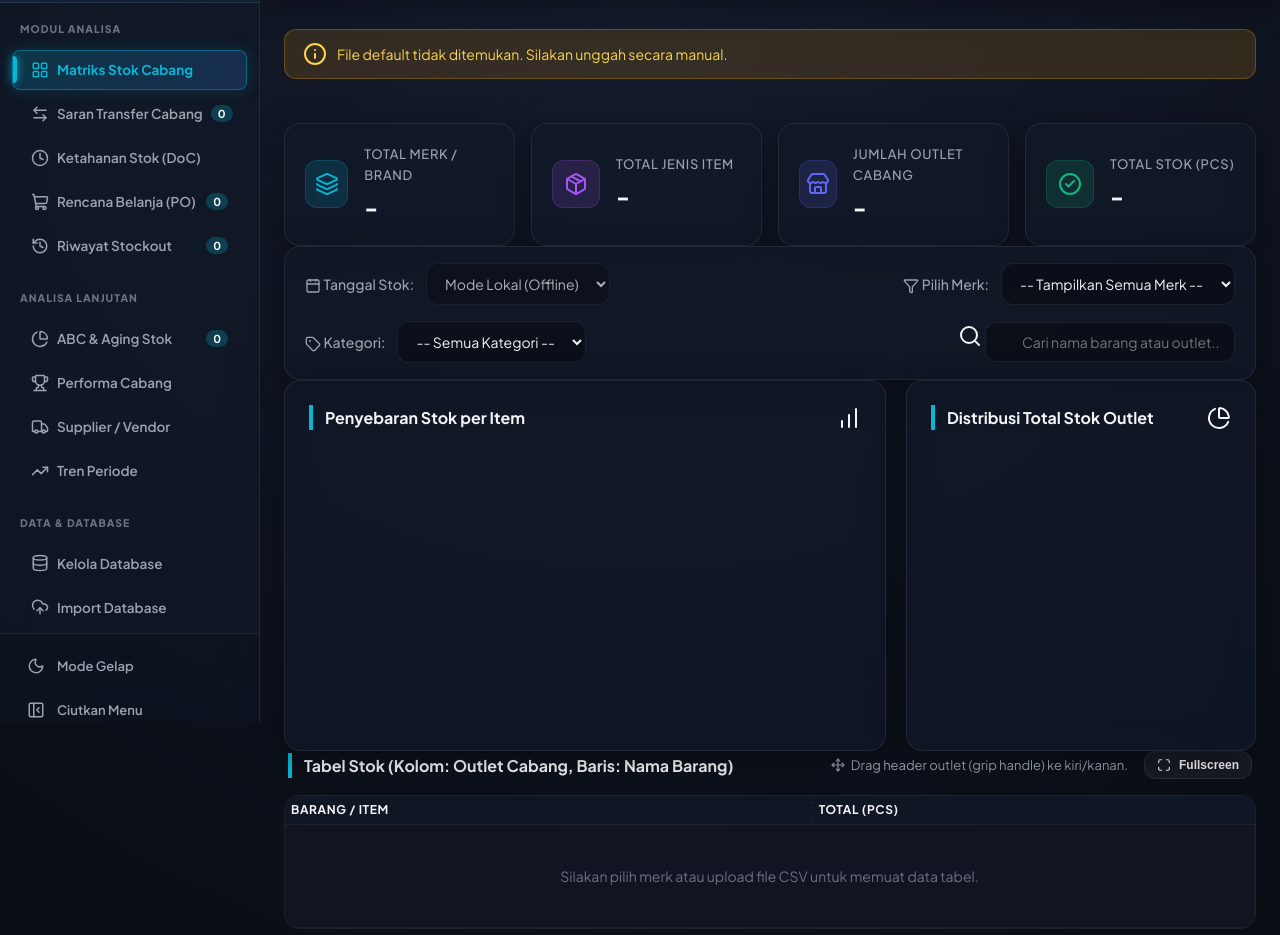
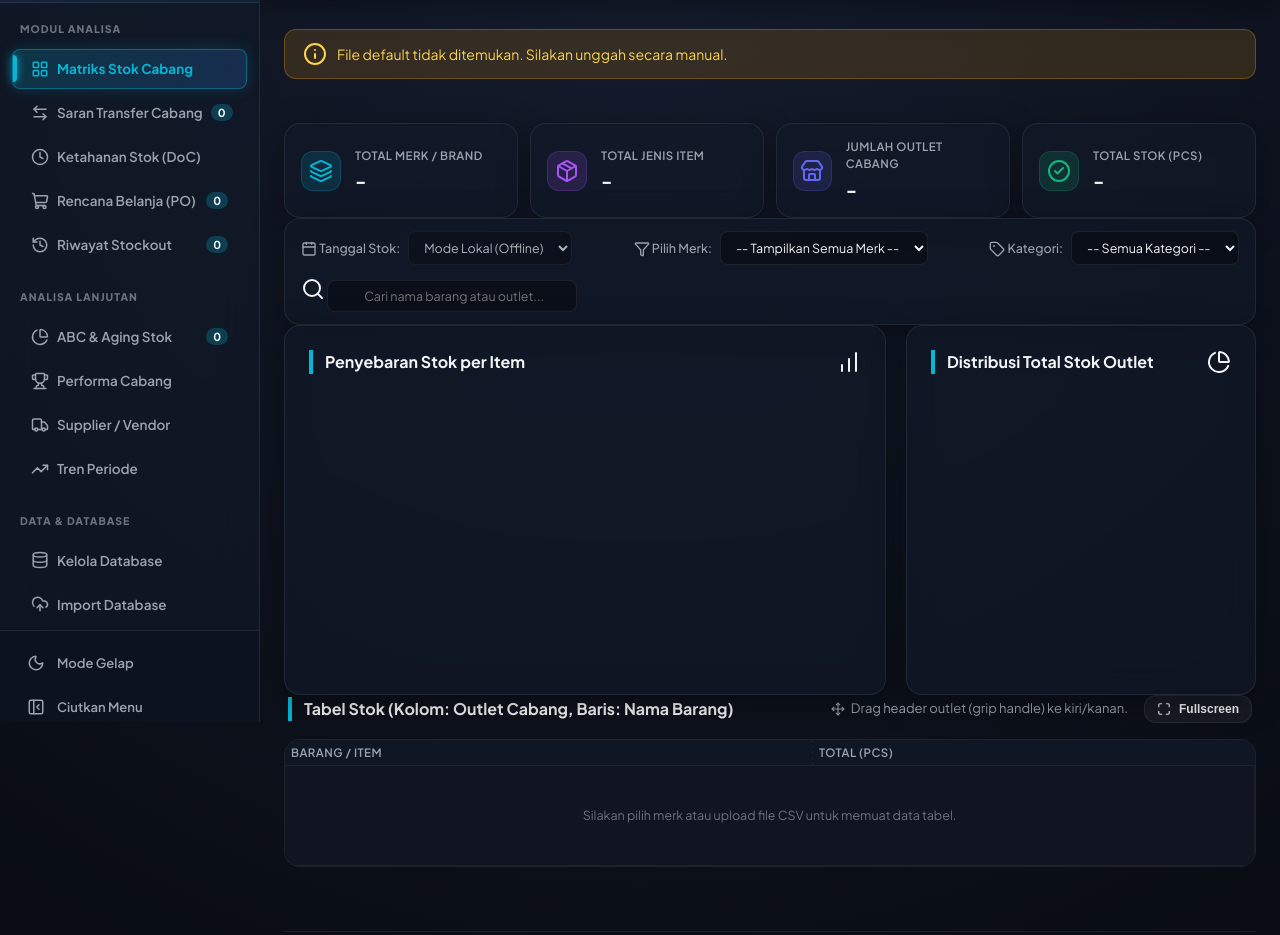
Before and after one commit to rismawanwaris-arch/LaporanStcok, a website: page index.html in a window 1280 px wide. Shown: the part 78-1013 px from the top of the page. Drawn offline with nearby package versions, Linux system fonts and the light colour scheme; no server answers.

Commit message:
style(ui): optimalkan proporsi font, padding tabel, dan angka tabular untuk keterbacaan data

```diff
--- a/css/style.css
+++ b/css/style.css
@@ -86,12 +86,17 @@
 }
 
 body {
-  font-family: 'Plus Jakarta Sans', sans-serif;
+  font-family: 'Plus Jakarta Sans', -apple-system, BlinkMacSystemFont, "Segoe UI", Roboto, sans-serif;
+  font-feature-settings: "cv02", "cv03", "cv04", "tnum";
+  font-variant-numeric: tabular-nums;
   background-color: var(--bg-color);
   background-image: var(--bg-gradient);
   color: var(--text-primary);
   min-height: 100vh;
-  line-height: 1.6;
+  font-size: 13px;
+  line-height: 1.5;
+  -webkit-font-smoothing: antialiased;
+  -moz-osx-font-smoothing: grayscale;
   /* Root element (html) has default overflow:visible, so per the CSS spec
      this overflow is propagated up to become the viewport's own scroll
      behavior rather than making <body> a separate scrolling box — safe to
@@ -617,28 +622,27 @@ body {
   color: var(--accent-cyan);
 }
 
-/* Dashboard Summary Cards Grid */
 .dashboard-grid {
   display: grid;
-  grid-template-columns: repeat(auto-fit, minmax(220px, 1fr));
-  gap: 16px;
+  grid-template-columns: repeat(auto-fit, minmax(200px, 1fr));
+  gap: 12px;
 }
 
 .summary-card {
-  padding: 20px;
-  display: flex;
-  align-items: center;
-  gap: 16px;
+  padding: 14px 16px;
+  display: flex;
+  align-items: center;
+  gap: 14px;
 }
 
 .card-icon {
-  width: 48px;
-  height: 48px;
+  width: 40px;
+  height: 40px;
   border-radius: var(--radius-md);
   display: flex;
   align-items: center;
   justify-content: center;
-  font-size: 20px;
+  font-size: 17px;
 }
 
 .card-icon.cyan {
@@ -678,38 +682,40 @@ body {
 }
 
 .card-details h3 {
-  font-size: 13px;
+  font-size: 11.5px;
   color: var(--text-secondary);
-  font-weight: 500;
+  font-weight: 600;
   text-transform: uppercase;
-  letter-spacing: 0.05em;
+  letter-spacing: 0.04em;
 }
 
 .card-details .card-value {
-  font-size: 22px;
-  font-weight: 800;
+  font-size: 19px;
+  font-weight: 700;
   color: var(--text-primary);
-  margin-top: 4px;
+  margin-top: 2px;
+  font-variant-numeric: tabular-nums;
+  letter-spacing: -0.02em;
 }
 
 /* Selection and Filter bar */
 .filter-bar {
   display: flex;
   flex-wrap: wrap;
-  gap: 16px;
+  gap: 12px;
   align-items: center;
   justify-content: space-between;
-  padding: 16px 20px;
+  padding: 12px 16px;
 }
 
 .filter-group {
   display: flex;
   align-items: center;
-  gap: 12px;
+  gap: 8px;
 }
 
 label {
-  font-size: 14px;
+  font-size: 12.5px;
   color: var(--text-secondary);
   font-weight: 500;
 }
@@ -718,11 +724,11 @@ select, input[type="text"] {
   background: var(--input-bg);
   border: 1px solid var(--panel-border);
   color: var(--text-primary);
-  padding: 10px 14px;
-  border-radius: var(--radius-md);
+  padding: 7px 11px;
+  border-radius: var(--radius-sm);
   outline: none;
   font-family: inherit;
-  font-size: 14px;
+  font-size: 12.5px;
   transition: var(--transition-smooth);
 }
 
@@ -817,13 +823,14 @@ table.stock-table {
   width: 100%;
   border-collapse: collapse;
   text-align: left;
-  font-size: 14px;
+  font-size: 12.5px;
 }
 
 table.stock-table th, table.stock-table td {
   padding: 4px 6px; /* Incredibly compact padding */
   border-bottom: 1px solid var(--panel-border);
   white-space: nowrap;
+  font-variant-numeric: tabular-nums;
 }
 
 /* Thin dashed line separating each column's numbers */
@@ -838,16 +845,16 @@ table.stock-table td:not(:first-child):not(:last-child) {
   max-width: 55px;
   width: 48px;
   text-align: center;
-  font-size: 11.5px; /* compact numbers */
+  font-size: 12px; /* compact numbers */
 }
 
 table.stock-table th {
   background: var(--table-header-bg);
-  font-weight: 700;
-  color: var(--text-primary);
-  font-size: 12px;
+  font-weight: 600;
+  color: var(--text-secondary);
+  font-size: 11.5px;
   text-transform: uppercase;
-  letter-spacing: 0.05em;
+  letter-spacing: 0.04em;
   position: sticky;
   top: 0;
   z-index: 10;
@@ -1380,7 +1387,7 @@ footer a:hover {
 .analytics-table {
   width: 100%;
   border-collapse: collapse;
-  font-size: 12.5px;
+  font-size: 12px;
   text-align: left;
 }
 
@@ -1394,20 +1401,24 @@ footer a:hover {
 }
 
 .analytics-table th {
-  padding: 10px 14px;
-  font-weight: 700;
-  color: var(--text-primary);
+  padding: 8px 12px;
+  font-weight: 600;
+  font-size: 11.5px;
+  color: var(--text-secondary);
+  text-transform: uppercase;
   white-space: nowrap;
-  letter-spacing: 0.3px;
+  letter-spacing: 0.04em;
   border-right: 1px solid var(--panel-border);
 }
 
 .analytics-table td {
-  padding: 8px 14px;
+  padding: 6px 12px;
   border-bottom: 1px solid rgba(255, 255, 255, 0.04);
   border-right: 1px solid rgba(255, 255, 255, 0.04);
   color: var(--text-primary);
   vertical-align: middle;
+  font-variant-numeric: tabular-nums;
+  line-height: 1.4;
 }
 
 .analytics-table tbody tr:hover {
```
